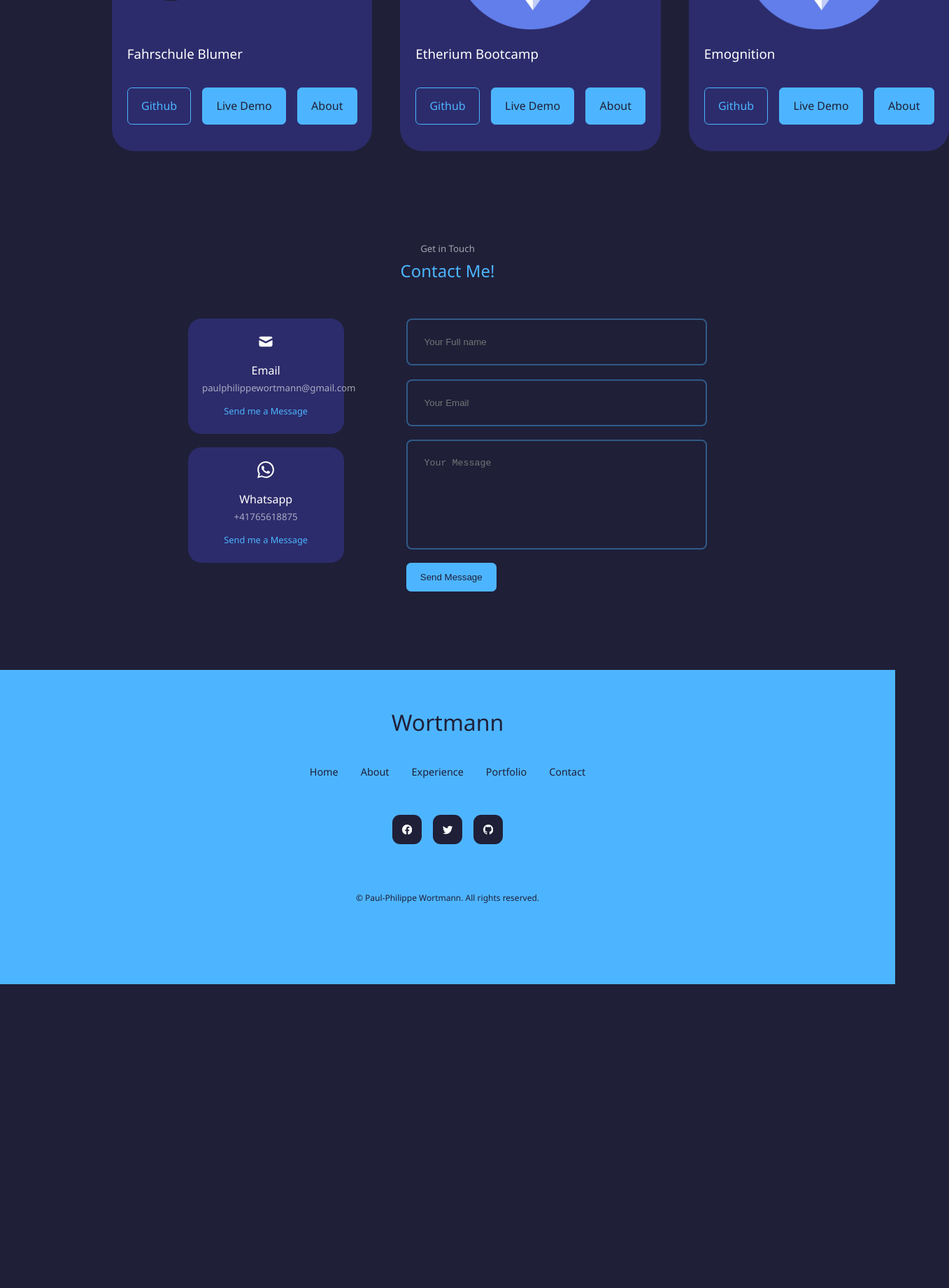
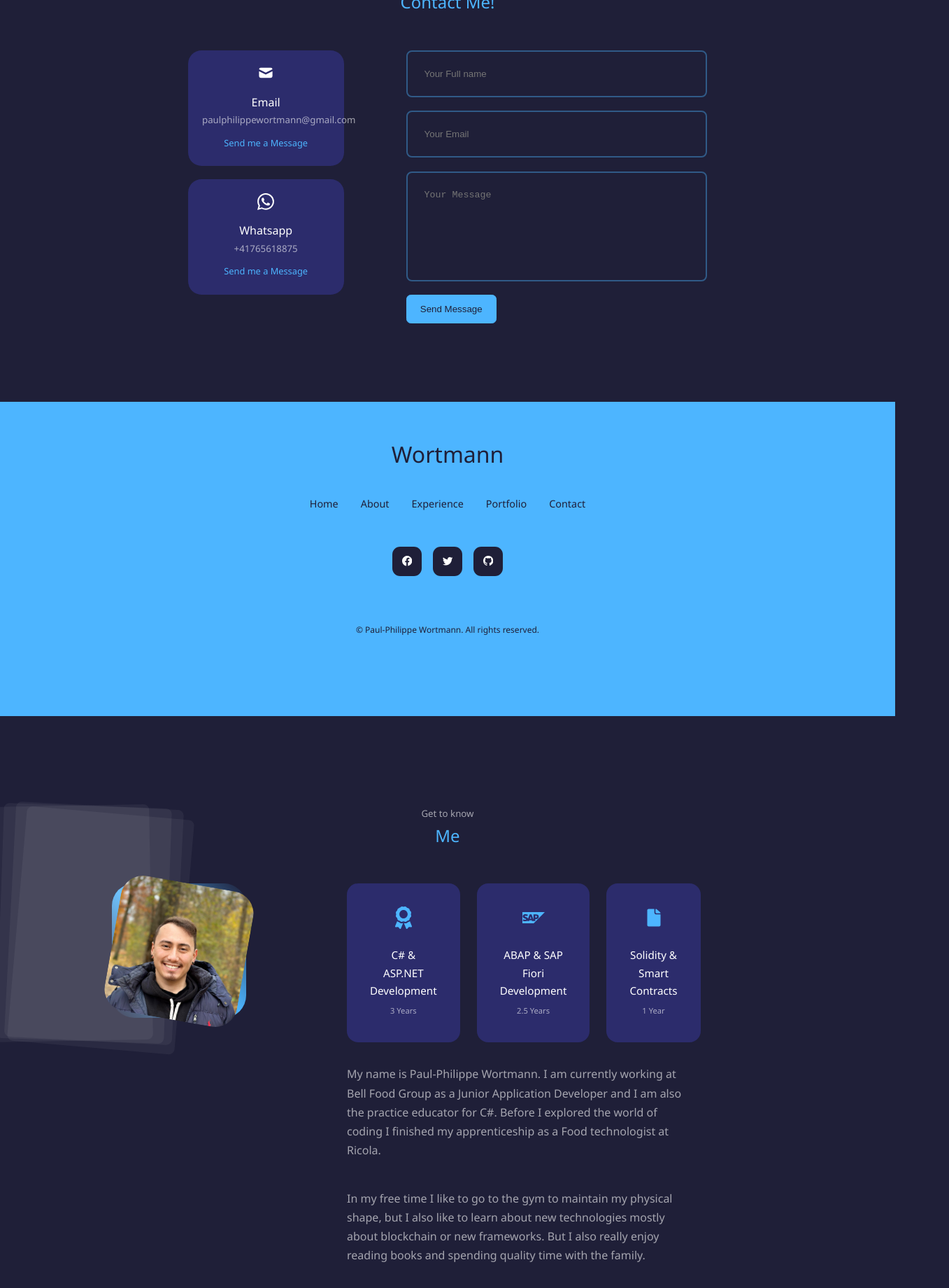
Before and after one commit to TottySnowman/react_portfolio, a React (Create React App) app: page / in a window 1280 px wide. Shown: the part 2760-4600 px from the top of the page at 70% size, 1357 px wide, since content can reach past the window. Before the commit the page ends 4166 px from the top, so only its background shows below. Built offline with nearby package versions, Linux system fonts and the light colour scheme; no server answers.

Commit message:
Added api for the project and also new card in about me

```diff
--- a/src/App.jsx
+++ b/src/App.jsx
@@ -6,7 +6,8 @@ import Experience from './components/experience/experience'
 import Portfolio from './components/portfolio/portfolio'
 import Footer from './components/footer/footer'
 import Contact from './components/contact/contact'
-import {useRef, useEffect} from 'react'
+import About_new from './components/about_new/about_new'
+import {useEffect} from 'react'
 
 
 
@@ -16,9 +17,6 @@ const App = () => {
       entries.forEach((entry) =>{
           if(entry.isIntersecting){
               entry.target.classList.add('show');
-          }
-          else{
-              entry.target.classList.remove('show');
           }
       });
   });
@@ -34,20 +32,8 @@ const App = () => {
       <Portfolio/>
       <Contact/>
       <Footer/>
+      <About_new/>
     </>
   )
 }
-
-
-
-const observer = new IntersectionObserver((entries) => {
-  entries.forEach((entry) =>{
-      if(entry.isIntersecting){
-          entry.target.classList.add('show');
-      }
-      else{
-          entry.target.classList.remove('show');
-      }
-  });
-});
 export default App
--- /dev/null
+++ b/src/components/about_new/about_new.css
@@ -0,0 +1,148 @@
+.about__container {
+  display: grid;
+  grid-template-columns: 20% 50%;
+  gap: 15%;
+}
+
+.about__me {
+  width: 100%;
+  aspect-ratio: 1/1;
+  border-radius: 2rem;
+  background: linear-gradient(
+    45deg,
+    transparent,
+    var(--color-primary),
+    transparent
+  );
+  display: grid;
+  place-items: center;
+}
+
+.about__me-picture {
+  border-radius: 2rem;
+  overflow: hidden;
+  transform: rotate(10deg);
+  transition: var(--transition);
+}
+
+.about__me-picture:hover {
+  transform: rotate(0);
+}
+
+.about__cards {
+  display: grid;
+  grid-template-columns: repeat(3, 1fr);
+  gap: 1.5rem;
+}
+
+.about__card {
+  background: var(--color-bg-variant);
+  border: 1px solid transparent;
+  border-radius: 1rem;
+  padding: 2rem;
+  text-align: center;
+  transition: var(--transition);
+}
+
+.about__card:hover {
+  background: transparent;
+  border-color: var(--color-primary-variant);
+  cursor: pointer;
+}
+.about__icon {
+  color: var(--color-primary);
+  font-size: 2rem;
+  margin-bottom: 1rem;
+}
+
+.about__card h5 {
+  font-size: 0.95rem;
+}
+
+.about__card small {
+  font-size: 0.7rem;
+  color: var(--color-light);
+}
+
+.about__content p {
+  margin: 2rem 0 2.6rem;
+  color: var(--color-light);
+}
+
+@media screen and (max-width: 1024px) {
+  .about__container {
+    grid-template-columns: 1fr;
+    gap: 0;
+  }
+
+  .about__me {
+    width: 50%;
+    margin: 2rem auto 4rem;
+  }
+
+  .about__content p {
+    margin: 1rem 0 1.5rem;
+  }
+  .about__icon {
+    font-size: 1.6rem;
+  }
+}
+
+@media screen and (max-width: 600px) {
+  .about__me {
+    width: 65%;
+    margin: 0 auto 3rem;
+  }
+
+  .about__cards {
+    grid-template-columns: 1fr 1fr;
+    gap: 1rem;
+  }
+
+  .about__content {
+    text-align: center;
+  }
+
+  .about__content p {
+    margin: 1.5rem 0;
+  }
+
+  .about__icon {
+    font-size: 1.4rem;
+  }
+}
+
+.card {
+  width: 30vmin;
+  aspect-ratio: 5/7;
+  background-color: rgba(255, 255, 255, 0.05);
+  border-radius: 1vmin;
+  position: absolute;
+  transition: transform 800ms cubic-bezier(0.05, 0.43, 0.25, 0.95);
+}
+
+.card:nth-child(1) {
+  transform: translateX(-10%) rotate(-1deg);
+}
+.card:nth-child(2) {
+  transform: rotate(2deg);
+}
+.card:nth-child(3) {
+  transform: translateX(6%) rotate(3deg);
+}
+.card:nth-child(4) {
+  transform: translate(10%, 3%) rotate(5deg);
+}
+
+.cardGroup:hover > .card:nth-child(1) {
+  transform: translate(-75%, 16%) rotate(-24deg);
+}
+.cardGroup:hover > .card:nth-child(2) {
+  transform: translate(-25%, 8%) rotate(-8deg);
+}
+.cardGroup:hover > .card:nth-child(3) {
+  transform: translate(25%, 8%) rotate(8deg);
+}
+.cardGroup:hover > .card:nth-child(4) {
+  transform: translate(75%, 16%) rotate(24deg);
+}
--- /dev/null
+++ b/src/components/about_new/about_new.jsx
@@ -0,0 +1,117 @@
+import React from "react";
+import "./about_new.css";
+//import Me_Front from '../../assets/Pictures/paul-wortmann.jpeg'
+import { FaAward } from "react-icons/fa";
+import { IoIosDocument } from "react-icons/io";
+import { SiSap } from "react-icons/si";
+import Me_Front from "../../assets/Pictures/paul_wortmann_portrait.jpeg";
+
+/* const about = () => {
+  return (
+    <section id="about" className="hidden">
+      <h5>Get to know</h5>
+      <h2>About me</h2>
+
+      <div className="container about__container">
+        <div className="about__me">
+          <div className="about__me-picture">
+            <img src={Me_Front} alt=''></img>
+          </div>
+        </div>
+
+      <div className="about__content">
+        <div className="about__cards">
+          <article className='about__card'>
+          <FaAward className='about__icon'/>
+            <h5>Experience</h5>
+            <small>3 Years</small>
+
+          </article>
+
+          <article className='about__card'>
+          <FaAward className='about__icon'/>
+            <h5>Experience</h5>
+            <small>3 Years</small>
+
+          </article>
+
+          <article className='about__card'>
+          <FaAward className='about__icon'/>
+            <h5>Experience</h5>
+            <small>3 Years</small>
+
+          </article>
+
+
+        </div>
+        <p>
+            Lorem ipsum dolor sit amet consectetur adipisicing elit. Debitis similique a voluptatibus, ipsum commodi voluptatem hic aperiam praesentium necessitatibus odit! Assumenda officia, illo neque minus sequi nostrum! Voluptatibus, dolores molestias?
+          </p>
+      </div>
+      </div>
+    </section>
+  )
+} */
+
+export default function about({ innerRef }) {
+  return (
+    <section ref={innerRef} className="hidden" id="about">
+      <div className="testCenter">
+        <div class="cardGroup">
+          <div class="card"></div>
+
+          <div class="card"></div>
+
+          <div class="card"></div>
+
+          <div class="card"></div>
+        </div>
+      </div>
+
+      <h5>Get to know</h5>
+      <h2>Me</h2>
+
+      <div className="container about__container">
+        <div className="about__me">
+          <div className="about__me-picture">
+            <img src={Me_Front} alt=""></img>
+          </div>
+        </div>
+
+        <div className="about__content">
+          <div className="about__cards">
+            <article className="about__card">
+              <FaAward className="about__icon" />
+              <h5>C# & ASP.NET Development</h5>
+              <small>3 Years</small>
+            </article>
+
+            <article className="about__card">
+              <SiSap className="about__icon" />
+              <h5>ABAP & SAP Fiori Development</h5>
+              <small>2.5 Years</small>
+            </article>
+
+            <article className="about__card">
+              <IoIosDocument className="about__icon" />
+              <h5>Solidity & Smart Contracts</h5>
+              <small>1 Year</small>
+            </article>
+          </div>
+          <p>
+            My name is Paul-Philippe Wortmann. I am currently working at Bell
+            Food Group as a Junior Application Developer and I am also the
+            practice educator for C#. Before I explored the world of coding I
+            finished my apprenticeship as a Food technologist at Ricola.
+          </p>
+          <p>
+            In my free time I like to go to the gym to maintain my physical
+            shape, but I also like to learn about new technologies mostly about
+            blockchain or new frameworks. But I also really enjoy reading books
+            and spending quality time with the family.
+          </p>
+        </div>
+      </div>
+    </section>
+  );
+}
--- a/src/components/portfolio/portfolio.css
+++ b/src/components/portfolio/portfolio.css
@@ -28,7 +28,7 @@
 
 .portfolio__item-cta{
     display: flex;
-    gap: 1rem;
+    gap: 0.8rem;
     margin-bottom: 1rem;
 }
 
@@ -51,4 +51,5 @@
     width: 100%;
     aspect-ratio: 3/2;
     object-fit: contain;
+    border-radius: 1.5rem;
 }
--- a/src/components/portfolio/portfolio.jsx
+++ b/src/components/portfolio/portfolio.jsx
@@ -1,62 +1,73 @@
-import React from 'react'
-import './portfolio.css'
-import FS_Blumer from '../../assets/Pictures/Logo_FS_Blumer.png'
-import ETH_Logo from '../../assets/Pictures/ETH_Logo.webp'
-import Emognition_Logo from '../../assets/Pictures/ETH_Logo.webp'
+import React, { useEffect, useState } from "react";
+import "./portfolio.css";
+const Portfolio = () => {
+  const [projectData, setProjectData] = useState(null);
+  useEffect(() => {
+    const fetchData = async () => {
+      const response = await fetch(
+        "https://zany-lime-dhole-ring.cyclic.app/getAllProjects"
+      );
+      if (response.ok) {
+        const data = await response.json();
+        setProjectData(data);
+      } else {
+        fetchData();
+      }
+    };
 
-const portfolio = () => {
-  const project_data = [{
-    id: 1,
-    logo: FS_Blumer,
-    title: 'Fahrschule Blumer',
-    github: '',
-    demo: '',
-    about: ''
-  },
-{
-  id: 2,
-    logo: ETH_Logo,
-    title: 'Etherium Bootcamp',
-    github: '',
-    demo: '',
-    about: ''
-},
-{
-  id: 3,
-  logo: Emognition_Logo,
-  title: 'Emognition',
-  github: '',
-  demo: '',
-  about: ''
-}
-]
-
+    fetchData();
+  }, []);
   return (
     <section id="portfolio" className="hidden">
       <h5>Recent Projects</h5>
       <h2>Portfolio</h2>
 
       <div className="container portfolio__container">
-      {
-        project_data.map(({ id, logo, title, github, demo, about}) => {
-          return(
-            <article key={id} className='portfolio__item'>
-              <div className="portfolio__item-image">
-                <img src = {logo} alt={title} className='logo'/>
-              </div>
-              <h3>{title}</h3>
-              <div className="portfolio__item-cta">
-                <a href={github} className='btn' target='_blank'>Github</a>
-                <a href={demo} className='btn btn-primary' target='_blank'>Live Demo</a>
-                <a href={about} className='btn btn-primary' target='_blank'>About</a>
-              </div>
-            </article>
+        {projectData ? (
+          projectData.map(
+            ({ ID, Name, About, Github_Link, Demo_Link, Logo_Path }) => {
+              return (
+                <article key={ID} className="portfolio__item">
+                  <div className="portfolio__item-image">
+                    <img src={Logo_Path} alt={Name} className="logo" />
+                  </div>
+                  <h3>{Name}</h3>
+                  <div className="portfolio__item-cta">
+                    <a
+                      href={Github_Link}
+                      className="btn"
+                      target="_blank"
+                      rel="noreferrer"
+                    >
+                      Github
+                    </a>
+                    <a
+                      href={Demo_Link}
+                      className="btn btn-primary"
+                      target="_blank"
+                      rel="noreferrer"
+                    >
+                      Live Demo
+                    </a>
+                    <a
+                      href={About}
+                      className="btn btn-primary"
+                      target="_blank"
+                      rel="noreferrer"
+                    >
+                      About
+                    </a>
+                  </div>
+                </article>
+              );
+            }
           )
-        })
-      }
+        ) : (
+          <h3>Loading projects...</h3>
+        )}
       </div>
     </section>
-  )
-}
+  );
+};
 
-export default portfolio
+export default Portfolio;
```
Also changed, not shown: src/assets/Pictures/SnowmanSoda_Logo.webp (added).
